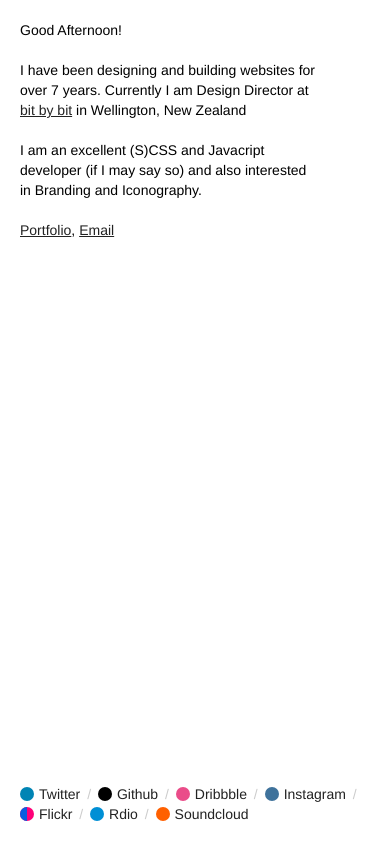
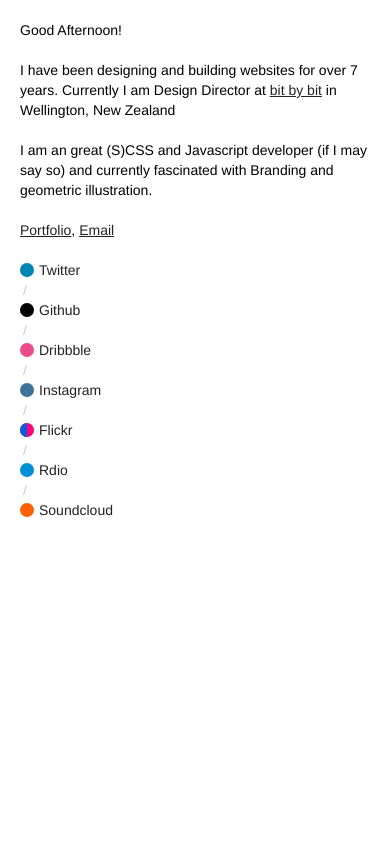
Before and after one commit to jarred/jarred.co.nz, a plain HTML site: page index.html in a window 390 px wide. Drawn offline with Linux system fonts and the light colour scheme.

Commit message:
add responsiveness

```diff
--- a/assets/_scss/style.scss
+++ b/assets/_scss/style.scss
@@ -17,7 +17,7 @@
 
 #intro{
 	margin: 20px;
-	width: 300px;
+	width: 360px;
 	p{
 		margin-top: 20px;
 	}
@@ -30,6 +30,9 @@
 		&:active{
 			color: #FFF;
 		}
+	}
+	@media only screen and (max-width: 600px) {
+		width: auto;
 	}
 }
 
@@ -105,4 +108,15 @@
 			}
 		}
 	}
+	@media only screen and (max-width: 600px) {
+		position: relative;
+		left: auto;
+		top: auto;
+		bottom: auto;
+		right: auto;
+		margin: 20px;
+		a{
+			display: block;
+		}
+	}
 }
--- a/index.html
+++ b/index.html
@@ -15,7 +15,7 @@
         <div id="intro">
             <h1 class="js-greeting">&nbsp;</h1>
             <p>I have been designing and building websites for over 7 years. Currently I am Design Director at <a href="http://www.bitbybit.io" target="_blank">bit by bit</a> in Wellington, New Zealand</p>
-            <p>I am an excellent (S)CSS and Javacript developer (if I may say so) and also interested in Branding and Iconography.</p>
+            <p>I am an great (S)CSS and Javascript developer (if I may say so) and currently fascinated with Branding and geometric illustration.</p>
             <p class="links"><a href="http://amongotherthings.co">Portfolio</a>, <a href="mailto:jarredbishop@gmail.com">Email</a></p>
         </div>
         <div id="locations">
```
Also changed, not shown: assets/css/style.css.
